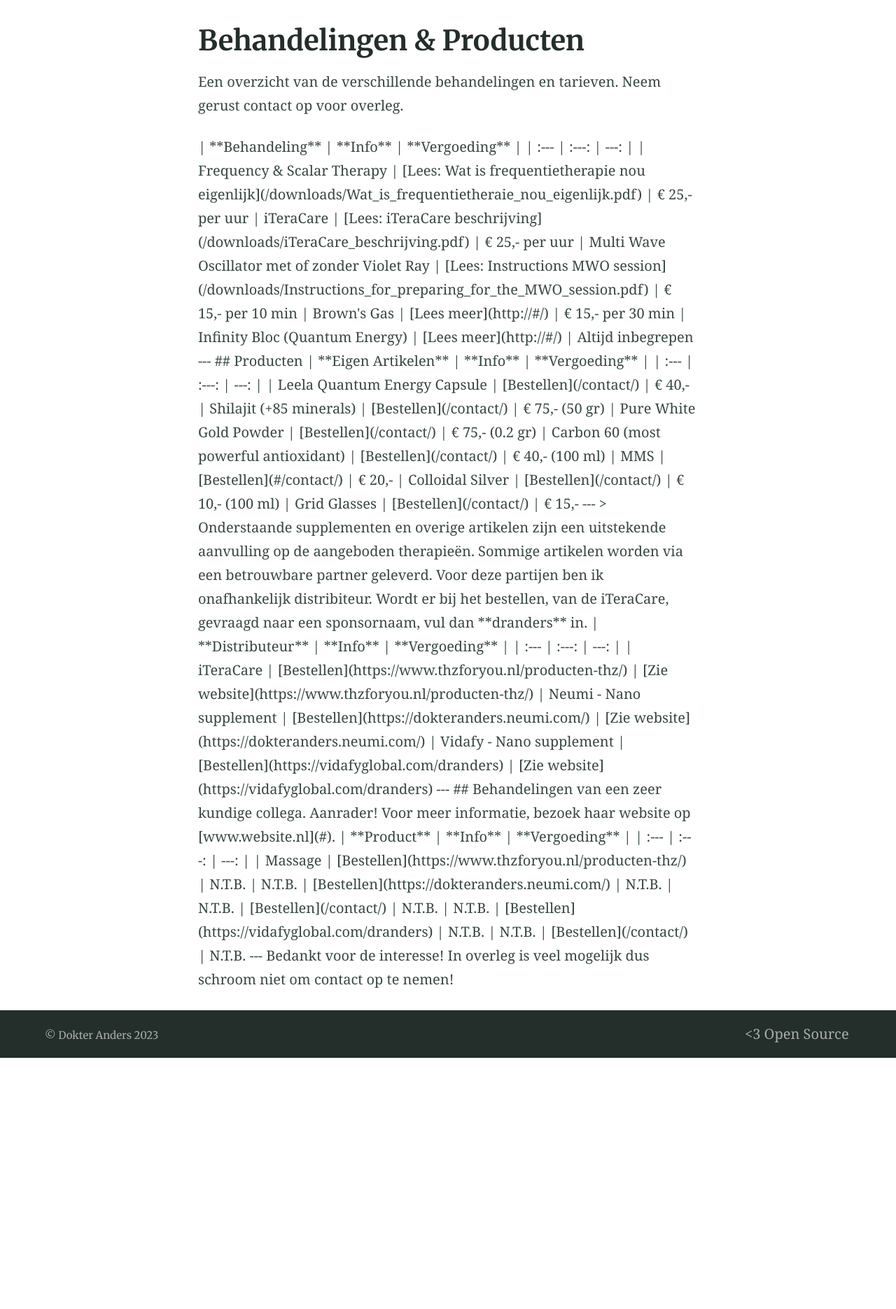
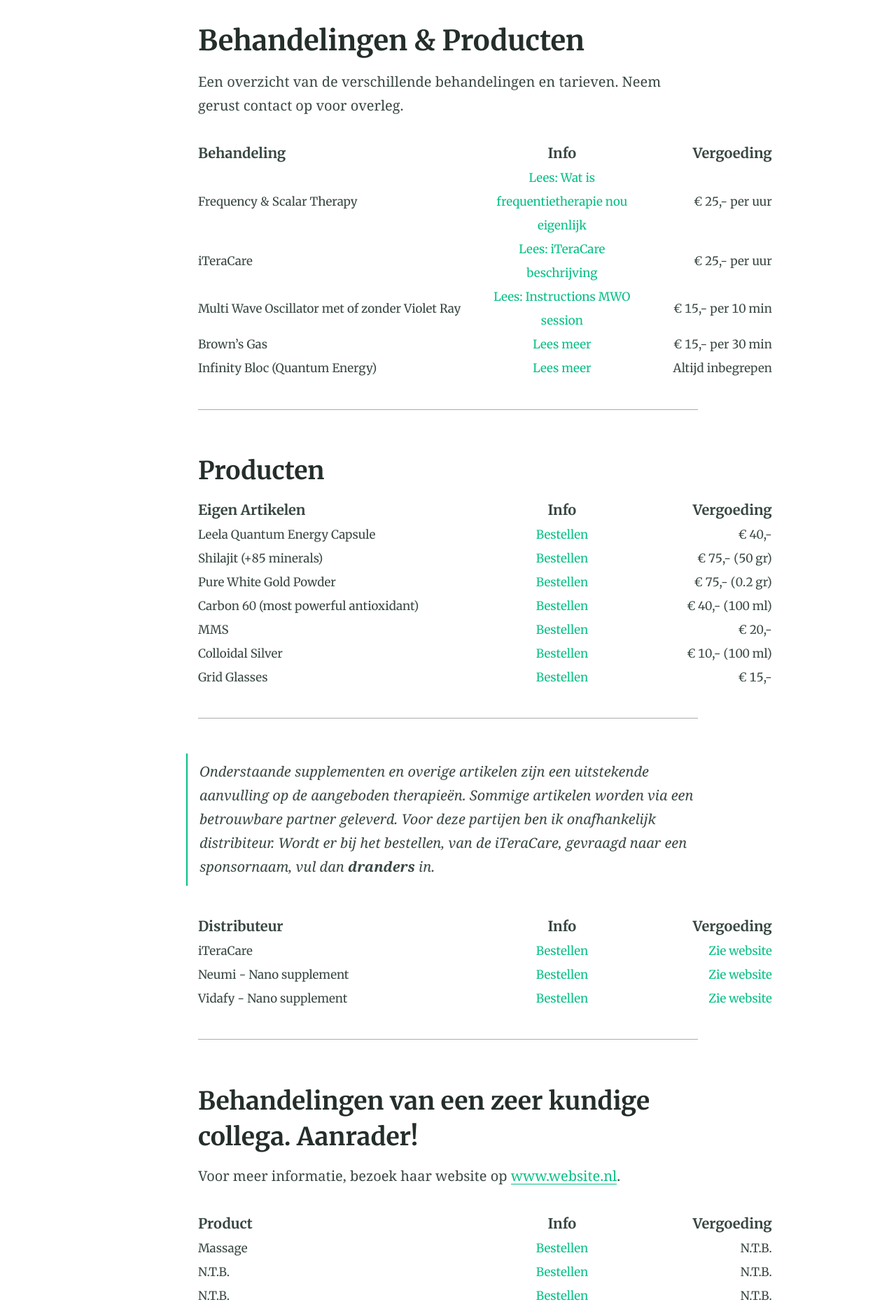
Before and after one commit to dokteranders/dokteranders.com, a Jekyll site: the page built from behandelingen.md, in a window 1280 px wide, cut to the strip 428-2299 px from the top of the page. Shown: the whole strip at 70% size. Built offline with Jekyll 4.4.1, drawn with Linux system fonts in a browser that asks for light colours; before the commit the page ends 1940 px from its top, so only the background shows below that; some of the changed lines change nothing that is shown; some of the changed text lies outside the part shown.

Commit message:
Update behandelingen.md

```diff
--- a/behandelingen.md
+++ b/behandelingen.md
@@ -9,11 +9,11 @@
 <style>
 table th:first-of-type {
     width: 33%;
-    min-width: 400px;
+    min-width: 420px;
 }
 table th:nth-of-type(2) {
     width: 33%;
-    min-width: 400px;
+    min-width: 200px;
     align-content: center;
 }
 table th:nth-of-type(3) {
@@ -21,27 +21,8 @@
     min-width: 200px;
     align-content: right;
 }
-table tr:first-of-type {
-    width: 33%;
-    min-width: 200px;
-    align-content: right;
-}
-table tr:nth-of-type(2) {
-    width: 33%;
-    min-width: 200px;
-    align-content: left;
-    text-align: left;
-}
-table tr:nth-of-type(3) {
-    width: 33%;
-    min-width: 100px;
-    align-content: left;
-}
-.center { margin: auto; width: 50%; padding: 10px; }
 </style>
 </html>
-
-<div id="center">
 
 
 | **Behandeling** | **Info** | **Vergoeding** |
```
